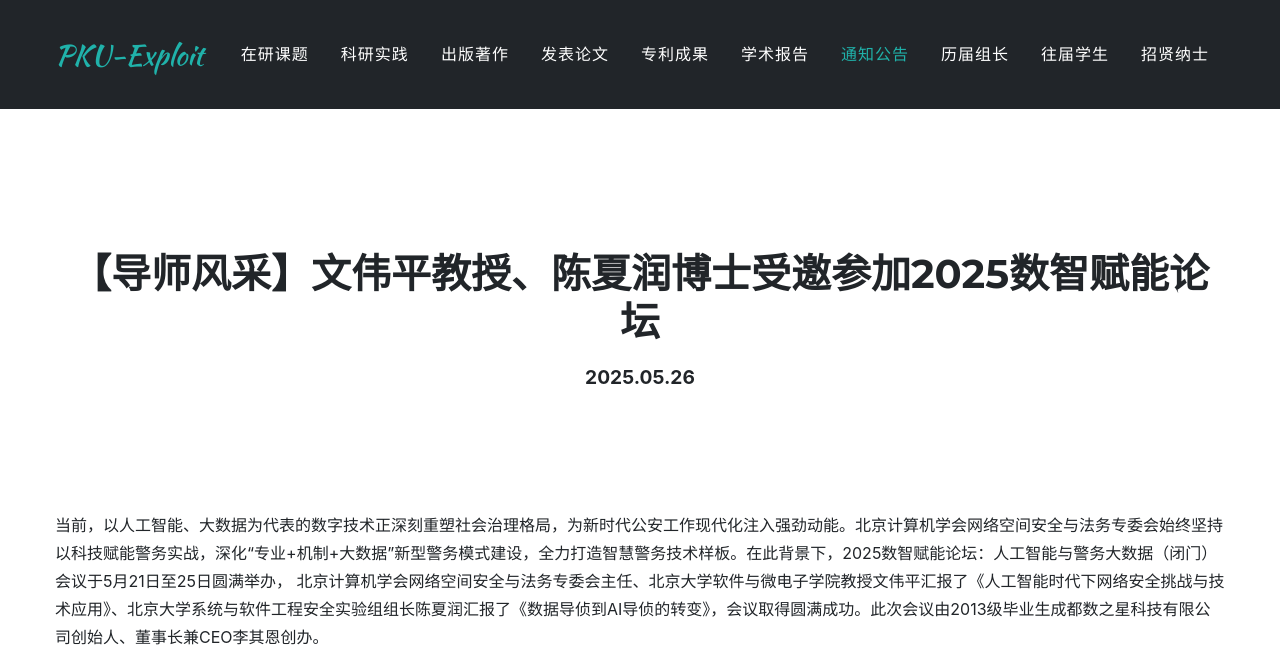
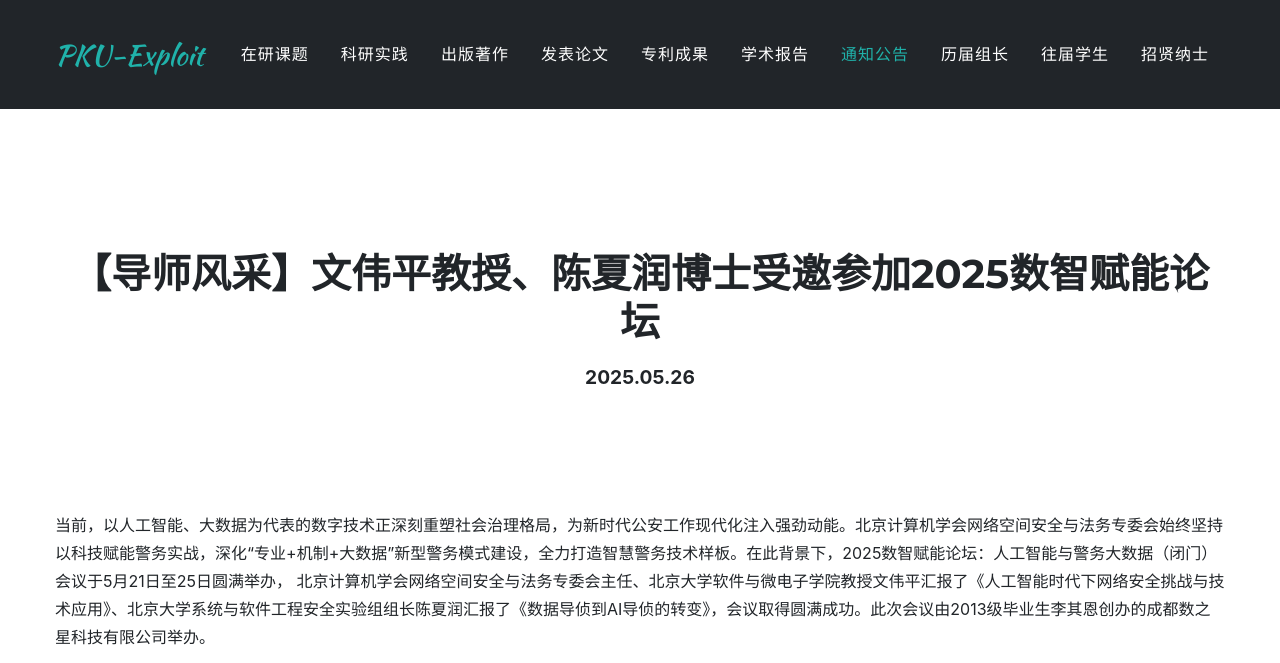
Before and after one commit to xxycfhb/xxycfhb.github.io, a Jekyll site: the page built from _posts/notice/2025-5-23-notice-chengdu.md, in a window 1280 px wide and 900 px high, cut to the strip 0-663 px from the top of the window. Built offline with Jekyll 4.4.1, drawn with Linux system fonts in a browser that asks for light colours; some web fonts are replaced.

Commit message:
Update 2025-5-23-notice-chengdu.md

```diff
--- a/_posts/notice/2025-5-23-notice-chengdu.md
+++ b/_posts/notice/2025-5-23-notice-chengdu.md
@@ -9,7 +9,7 @@ categories:
 ---
 
 当前，以人工智能、大数据为代表的数字技术正深刻重塑社会治理格局，为新时代公安工作现代化注入强劲动能。北京计算机学会网络空间安全与法务专委会始终坚持以科技赋能警务实战，深化“专业+机制+大数据”新型警务模式建设，全力打造智慧警务技术样板。在此背景下，2025数智赋能论坛：人工智能与警务大数据（闭门）会议于5月21日至25日圆满举办，
-北京计算机学会网络空间安全与法务专委会主任、北京大学软件与微电子学院教授文伟平汇报了《人工智能时代下网络安全挑战与技术应用》、北京大学系统与软件工程安全实验组组长陈夏润汇报了《数据导侦到AI导侦的转变》，会议取得圆满成功。此次会议由2013级毕业生成都数之星科技有限公司创始人、董事长兼CEO李其恩创办。
+北京计算机学会网络空间安全与法务专委会主任、北京大学软件与微电子学院教授文伟平汇报了《人工智能时代下网络安全挑战与技术应用》、北京大学系统与软件工程安全实验组组长陈夏润汇报了《数据导侦到AI导侦的转变》，会议取得圆满成功。此次会议由2013级毕业生李其恩创办的成都数之星科技有限公司举办。
 <div align=center>
 <img src="https://i.postimg.cc/595PcR6L/20250612163230.jpg" width="800px" height="500px"/>
 </div>
```
